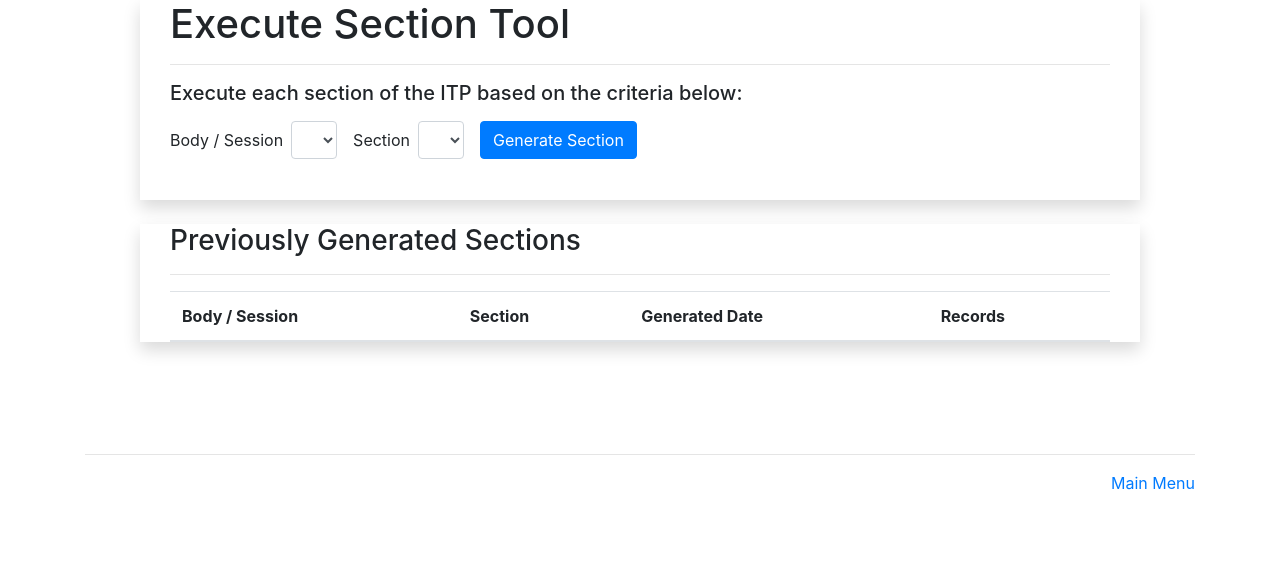
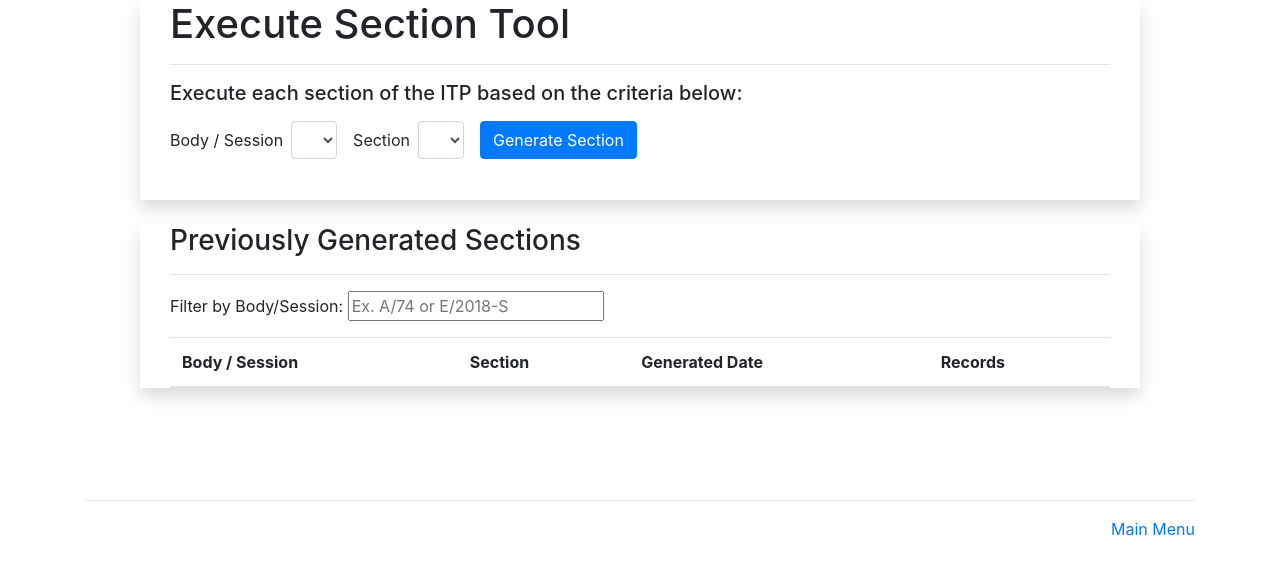
Before and after one commit to dag-hammarskjold-library/itp-process, a Python web app: template app/templates/select_section.html in a window 1280 px wide. Shown: the part 182-757 px from the top of the page. Run offline with Jinja, Linux system fonts and the light colour scheme; the template is opened without the code that fills it, so the values that code supplies are empty; some libraries are stand-ins or nearby versions.

Commit message:
added search filter to Generate Sections table

```diff
--- a/app/templates/select_section.html
+++ b/app/templates/select_section.html
@@ -62,13 +62,18 @@
 
     </div>
 
+
     <div class="container customize1 shadow">
+
         <div class="container mt-4 mb-4" id="results">
 
             <h3>Previously Generated Sections</h3>
 
             <hr>
-            <table id="myTable" class="table table-striped sortable">
+
+            <p>Filter by Body/Session: <input type="text" id="myInput" onkeyup="myFunction()" placeholder="Ex. A/74 or E/2018-S"></p>
+
+            <table id="myTable" class="table sortable">
                 <thead>
                     <tr>
                         <th scope="col">Body / Session</th>
@@ -104,6 +109,28 @@
    function loading() {
         $("#loading").show();
   }
+
+  function myFunction() {
+  // Declare variables
+  var input, filter, table, tr, td, i, txtValue;
+  input = document.getElementById("myInput");
+  filter = input.value.toUpperCase();
+  table = document.getElementById("results");
+  tr = table.getElementsByTagName("tr");
+
+  // Loop through all table rows, and hide those who don't match the search query
+  for (i = 0; i < tr.length; i++) {
+    td = tr[i].getElementsByTagName("td")[0];
+    if (td) {
+      txtValue = td.textContent || td.innerText;
+      if (txtValue.toUpperCase().indexOf(filter) > -1) {
+        tr[i].style.display = "";
+      } else {
+        tr[i].style.display = "none";
+      }
+    }
+  }
+}
 </script>
 
 
```
